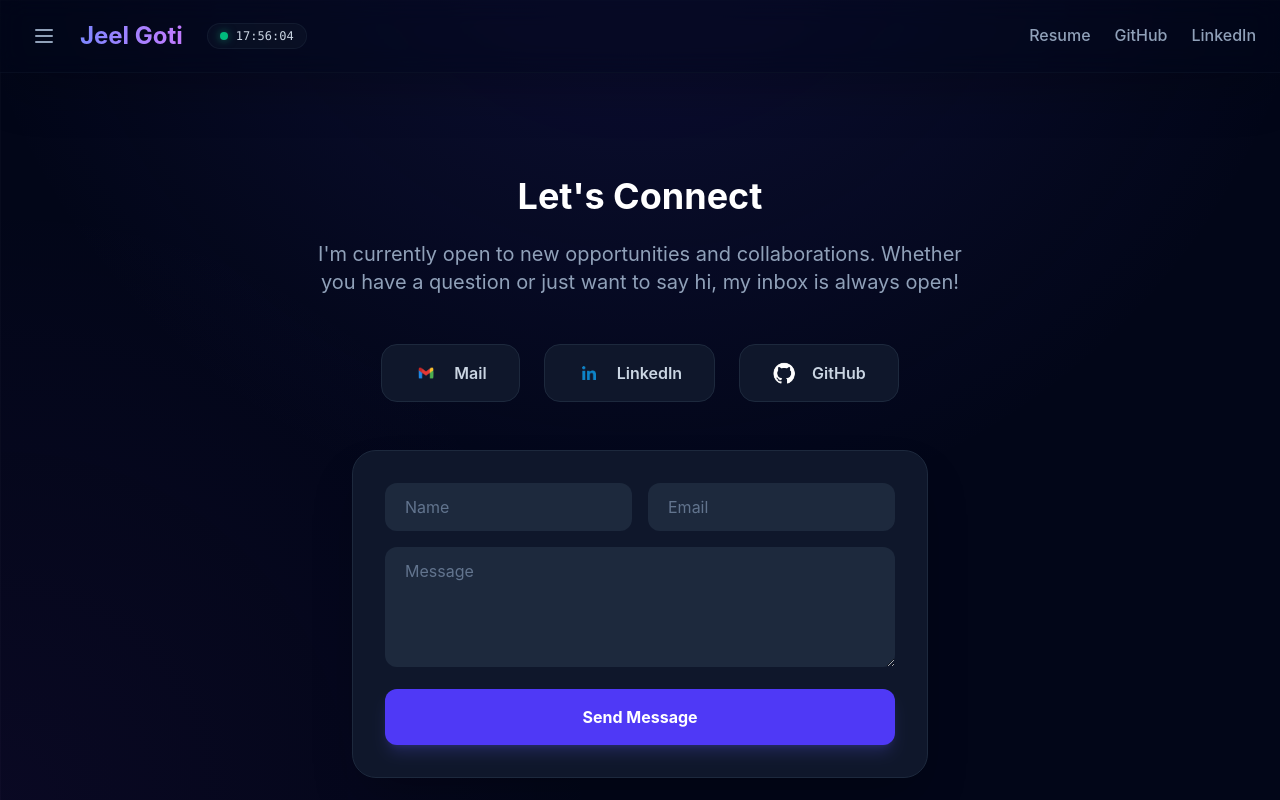
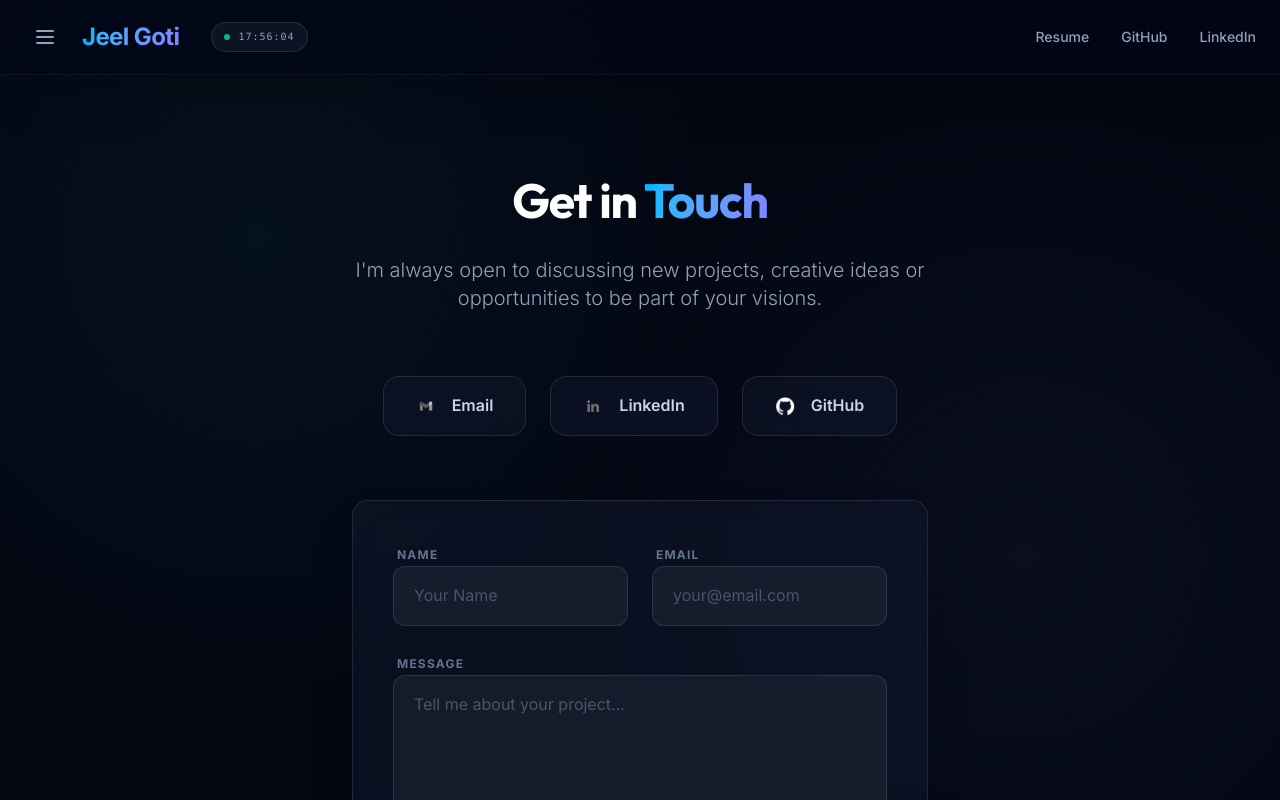
Before and after one commit to jeelgoti115-arch/jeel-portfolio, a React (Vite) app in the folder jeelportfolio/: page /contact in a window 1280 px wide. Shown: the top 800 px of the page. Built offline with nearby package versions, Linux system fonts and the light colour scheme.

Commit message:
Updated Theme

```diff
--- a/jeelportfolio/index.html
+++ b/jeelportfolio/index.html
@@ -4,7 +4,10 @@
     <meta charset="UTF-8" />
     <link rel="icon" type="image/svg+xml" href="/vite.svg" />
     <meta name="viewport" content="width=device-width, initial-scale=1.0" />
-    <title>jeelportfolio</title>
+    <link rel="preconnect" href="https://fonts.googleapis.com">
+    <link rel="preconnect" href="https://fonts.gstatic.com" crossorigin>
+    <link href="https://fonts.googleapis.com/css2?family=Inter:wght@300;400;500;600;700&family=Outfit:wght@300;400;500;600;700&display=swap" rel="stylesheet">
+    <title>Jeel Goti | Portfolio</title>
   </head>
   <body>
     <div id="root"></div>
--- a/jeelportfolio/src/App.jsx
+++ b/jeelportfolio/src/App.jsx
@@ -36,7 +36,7 @@ const App = () => {
 
   return (
     <Router>
-      <div className="min-h-screen text-slate-100 font-sans selection:bg-indigo-500/30 selection:text-indigo-200">
+      <div className="min-h-screen text-slate-100 selection:bg-sky-500/30 selection:text-sky-200">
         <Navbar onMenuClick={() => setIsSidebarOpen(true)} />
 
         <Sidebar
--- a/jeelportfolio/src/components/ContactMe.jsx
+++ b/jeelportfolio/src/components/ContactMe.jsx
@@ -13,9 +13,9 @@ const ContactMe = () => {
         whileInView={{ opacity: 1, scale: 1 }}
         viewport={{ once: true }}
         transition={{ duration: 0.3 }}
-        className="text-4xl font-bold text-white mb-6"
+        className="text-4xl md:text-5xl font-bold text-white mb-8"
       >
-        Let's Connect
+        Get in <span className="text-gradient">Touch</span>
       </motion.h2>
 
       <motion.p
@@ -23,9 +23,9 @@ const ContactMe = () => {
         whileInView={{ opacity: 1, y: 0 }}
         viewport={{ once: true }}
         transition={{ duration: 0.3, delay: 0.1 }}
-        className="text-xl text-slate-400 mb-12 max-w-2xl mx-auto"
+        className="text-xl text-slate-400 mb-16 max-w-2xl mx-auto font-light"
       >
-        I'm currently open to new opportunities and collaborations. Whether you have a question or just want to say hi, my inbox is always open!
+        I'm always open to discussing new projects, creative ideas or opportunities to be part of your visions.
       </motion.p>
 
       <motion.div
@@ -33,39 +33,26 @@ const ContactMe = () => {
         whileInView={{ opacity: 1, y: 0 }}
         viewport={{ once: true }}
         transition={{ duration: 0.3, delay: 0.2 }}
-        className="flex flex-wrap justify-center gap-6 mb-12"
+        className="flex flex-wrap justify-center gap-6 mb-16"
       >
+        {[
+          { name: 'Email', icon: '/mail.png', href: 'mailto:jeelgoti115@gmail.com' },
+          { name: 'LinkedIn', icon: '/linkedln.png', href: 'https://www.linkedin.com/in/jeel-goti-b9a984280/' },
+          { name: 'GitHub', icon: '/github.png', href: 'https://github.com/jeelgoti115-arch' }
+        ].map((link) => (
           <motion.a
-          whileHover={{ scale: 1.05, translateY: -5 }}
+            key={link.name}
+            whileHover={{ y: -5 }}
             whileTap={{ scale: 0.95 }}
-          href="mailto:jeelgoti115@gmail.com"
-          className="flex items-center gap-4 px-8 py-4 bg-slate-900 border border-slate-800 rounded-2xl hover:border-indigo-500 hover:text-indigo-400 transition-all font-semibold text-slate-300 group"
+            href={link.href}
+            target={link.name !== 'Email' ? "_blank" : undefined}
+            rel={link.name !== 'Email' ? "noopener noreferrer" : undefined}
+            className="glass-card flex items-center gap-4 px-8 py-4 hover:border-sky-500/30 transition-all font-semibold text-slate-300 group"
           >
-          <img src="/mail.png" alt="Mail" className="w-6 h-6 object-contain group-hover:rotate-12 transition-transform" />
-          Mail
+            <img src={link.icon} alt={link.name} className="w-5 h-5 object-contain grayscale group-hover:grayscale-0 transition-all" />
+            {link.name}
           </motion.a>
-        <motion.a
-          whileHover={{ scale: 1.05, translateY: -5 }}
-          whileTap={{ scale: 0.95 }}
-          href="https://www.linkedin.com/in/jeel-goti-b9a984280/"
-          target="_blank"
-          rel="noopener noreferrer"
-          className="flex items-center gap-4 px-8 py-4 bg-slate-900 border border-slate-800 rounded-2xl hover:border-indigo-500 hover:text-indigo-400 transition-all font-semibold text-slate-300 group"
-        >
-          <img src="/linkedln.png" alt="LinkedIn" className="w-6 h-6 object-contain group-hover:rotate-12 transition-transform" />
-          LinkedIn
-        </motion.a>
-        <motion.a
-          whileHover={{ scale: 1.05, translateY: -5 }}
-          whileTap={{ scale: 0.95 }}
-          href="https://github.com/jeelgoti115-arch"
-          target="_blank"
-          rel="noopener noreferrer"
-          className="flex items-center gap-4 px-8 py-4 bg-slate-900 border border-slate-800 rounded-2xl hover:border-indigo-500 hover:text-indigo-400 transition-all font-semibold text-slate-300 group"
-        >
-          <img src="/github.png" alt="GitHub" className="w-6 h-6 object-contain group-hover:rotate-12 transition-transform" />
-          GitHub
-        </motion.a>
+        ))}
       </motion.div>
 
       <motion.form
@@ -73,29 +60,38 @@ const ContactMe = () => {
         whileInView={{ opacity: 1, y: 0 }}
         viewport={{ once: true }}
         transition={{ duration: 0.4, delay: 0.3 }}
-        className="max-w-xl mx-auto space-y-4 bg-slate-900 p-8 rounded-3xl shadow-2xl border border-slate-800"
+        className="max-w-xl mx-auto space-y-6 glass-card p-10 shadow-2xl"
       >
-        <div className="grid md:grid-cols-2 gap-4">
+        <div className="grid md:grid-cols-2 gap-6">
+          <div className="space-y-2 text-left">
+            <label className="text-xs font-bold text-slate-500 uppercase tracking-widest ml-1">Name</label>
             <input
               type="text"
-            placeholder="Name"
-            className="w-full px-5 py-3 rounded-xl bg-slate-800 border-none text-white focus:ring-2 focus:ring-indigo-500 outline-none placeholder:text-slate-500"
+              placeholder="Your Name"
+              className="w-full px-5 py-4 rounded-xl bg-white/5 border border-white/10 text-white focus:border-sky-500/50 outline-none transition-all placeholder:text-slate-600"
             />
+          </div>
+          <div className="space-y-2 text-left">
+            <label className="text-xs font-bold text-slate-500 uppercase tracking-widest ml-1">Email</label>
             <input
               type="email"
-            placeholder="Email"
-            className="w-full px-5 py-3 rounded-xl bg-slate-800 border-none text-white focus:ring-2 focus:ring-indigo-500 outline-none placeholder:text-slate-500"
+              placeholder="your@email.com"
+              className="w-full px-5 py-4 rounded-xl bg-white/5 border border-white/10 text-white focus:border-sky-500/50 outline-none transition-all placeholder:text-slate-600"
             />
           </div>
+        </div>
+        <div className="space-y-2 text-left">
+          <label className="text-xs font-bold text-slate-500 uppercase tracking-widest ml-1">Message</label>
           <textarea
-          placeholder="Message"
-          rows="4"
-          className="w-full px-5 py-3 rounded-xl bg-slate-800 border-none text-white focus:ring-2 focus:ring-indigo-500 outline-none placeholder:text-slate-500"
+            placeholder="Tell me about your project..."
+            rows="5"
+            className="w-full px-5 py-4 rounded-xl bg-white/5 border border-white/10 text-white focus:border-sky-500/50 outline-none transition-all placeholder:text-slate-600"
           ></textarea>
+        </div>
         <motion.button
           whileHover={{ scale: 1.02 }}
           whileTap={{ scale: 0.98 }}
-          className="w-full py-4 bg-indigo-600 text-white rounded-xl font-bold hover:bg-indigo-700 transition-colors shadow-lg shadow-indigo-500/20"
+          className="btn-primary w-full py-4 text-lg"
         >
           Send Message
         </motion.button>
--- a/jeelportfolio/src/components/Navbar.jsx
+++ b/jeelportfolio/src/components/Navbar.jsx
@@ -27,14 +27,14 @@ const Navbar = ({ onMenuClick }) => {
       initial={{ y: -100 }}
       animate={{ y: 0 }}
       transition={{ duration: 0.5, ease: "easeOut" }}
-      className="fixed top-0 left-0 w-full bg-slate-950/40 backdrop-blur-md shadow-2xl z-50 px-6 py-4 flex justify-between items-center border-b border-slate-900/50"
+      className="fixed top-0 left-0 w-full bg-slate-950/60 backdrop-blur-xl shadow-2xl z-50 px-6 py-4 flex justify-between items-center border-b border-white/5"
     >
       <div className="flex items-center gap-4">
         <motion.button
           whileHover={{ scale: 1.1 }}
           whileTap={{ scale: 0.9 }}
           onClick={onMenuClick}
-          className="p-2 hover:bg-slate-900 rounded-lg transition-colors text-slate-400"
+          className="p-2 hover:bg-white/5 rounded-xl transition-colors text-slate-400 border border-transparent hover:border-white/10"
         >
           <svg xmlns="http://www.w3.org/2000/svg" className="h-6 w-6" fill="none" viewBox="0 0 24 24" stroke="currentColor">
             <path strokeLinecap="round" strokeLinejoin="round" strokeWidth={2} d="M4 6h16M4 12h16M4 18h16" />
@@ -45,18 +45,18 @@ const Navbar = ({ onMenuClick }) => {
           className="cursor-pointer"
         >
           <motion.span
-            whileHover={{ scale: 1.05 }}
-            className="text-2xl font-bold bg-gradient-to-r from-indigo-400 to-purple-400 bg-clip-text text-transparent inline-block"
+            whileHover={{ scale: 1.02 }}
+            className="text-2xl font-bold text-gradient inline-block tracking-tight"
           >
             Jeel Goti
           </motion.span>
         </Link>
-        <div className="hidden md:flex items-center gap-2 px-3 py-1 bg-slate-900/50 rounded-full border border-slate-800/50 text-xs font-mono text-slate-300 ml-2">
-          <div className="w-2 h-2 rounded-full bg-emerald-500 animate-pulse shadow-[0_0_8px_rgba(16,185,129,0.6)]"></div>
+        <div className="hidden md:flex items-center gap-2 px-3 py-1.5 bg-white/5 rounded-full border border-white/10 text-[10px] font-mono text-slate-400 ml-4 uppercase tracking-widest">
+          <div className="w-1.5 h-1.5 rounded-full bg-emerald-500 animate-pulse"></div>
           {formatTime(time)}
         </div>
       </div>
-      <div className="flex gap-6 items-center">
+      <div className="flex gap-8 items-center">
         {['Resume', 'GitHub', 'LinkedIn'].map((item, idx) => {
           const links = {
             'Resume': '/jeel-goti-Resume.pdf',
@@ -73,9 +73,10 @@ const Navbar = ({ onMenuClick }) => {
               href={links[item]}
               target={item !== 'Resume' ? "_blank" : undefined}
               rel="noopener noreferrer"
-              className="text-slate-400 hover:text-indigo-400 font-medium transition-colors border-b-2 border-transparent hover:border-indigo-400"
+              className="text-sm text-slate-400 hover:text-white font-medium transition-all relative group"
             >
               {item}
+              <span className="absolute -bottom-1 left-0 w-0 h-0.5 bg-gradient-to-r from-sky-400 to-indigo-500 transition-all duration-300 group-hover:w-full"></span>
             </motion.a>
           );
         })}
--- a/jeelportfolio/src/index.css
+++ b/jeelportfolio/src/index.css
@@ -1,14 +1,71 @@
 @import "tailwindcss";
 
 @layer base {
+  :root {
+    --bg-primary: #030712;
+    --bg-secondary: #0f172a;
+    --accent-primary: #38bdf8;
+    --accent-secondary: #818cf8;
+    --text-primary: #f8fafc;
+    --text-secondary: #94a3b8;
+    --glass-bg: rgba(15, 23, 42, 0.6);
+    --glass-border: rgba(255, 255, 255, 0.1);
+  }
+
+  * {
+    margin: 0;
+    padding: 0;
+    box-sizing: border-box;
+  }
+
   body {
-    @apply bg-slate-950 text-slate-100;
+    @apply text-slate-100;
+    font-family: 'Inter', sans-serif;
+    background-color: var(--bg-primary);
     background-image:
-      radial-gradient(circle at 50% -20%, rgba(79, 70, 229, 0.15) 0%, transparent 60%),
-      radial-gradient(circle at 0% 100%, rgba(147, 51, 234, 0.05) 0%, transparent 40%),
-      linear-gradient(to right, rgba(255, 255, 255, 0.02) 1px, transparent 1px),
-      linear-gradient(to bottom, rgba(255, 255, 255, 0.02) 1px, transparent 1px);
-    background-size: 100% 100%, 100% 100%, 40px 40px, 40px 40px;
+      radial-gradient(circle at 20% 30%, rgba(56, 189, 248, 0.05) 0%, transparent 40%),
+      radial-gradient(circle at 80% 70%, rgba(129, 140, 248, 0.05) 0%, transparent 40%);
     background-attachment: fixed;
+    line-height: 1.6;
+    overflow-x: hidden;
+  }
+
+  h1, h2, h3, h4, h5, h6 {
+    font-family: 'Outfit', sans-serif;
+    @apply font-bold tracking-tight;
+  }
+
+  .glass-card {
+    background: var(--glass-bg);
+    backdrop-filter: blur(12px);
+    -webkit-backdrop-filter: blur(12px);
+    border: 1px solid var(--glass-border);
+    border-radius: 1rem;
+    transition: all 0.3s cubic-bezier(0.4, 0, 0.2, 1);
+  }
+
+  .glass-card:hover {
+    border-color: rgba(56, 189, 248, 0.3);
+    box-shadow: 0 10px 30px -10px rgba(0, 0, 0, 0.5);
+  }
+
+  .text-gradient {
+    @apply bg-clip-text text-transparent bg-gradient-to-r from-sky-400 to-indigo-400;
+  }
+
+  .btn-primary {
+    @apply px-6 py-3 rounded-full font-medium transition-all duration-300
+           bg-gradient-to-r from-sky-500 to-indigo-500 hover:from-sky-600 hover:to-indigo-600
+           shadow-lg shadow-sky-500/20 hover:shadow-sky-500/40 transform hover:-translate-y-0.5;
+  }
+
+  .btn-secondary {
+    @apply px-6 py-3 rounded-full font-medium transition-all duration-300
+           border border-slate-700 hover:bg-slate-800 text-slate-200;
   }
 }
+
+/* Smooth Scrolling */
+html {
+  scroll-behavior: smooth;
+}
```
Also changed, not shown: jeelportfolio/src/components/AboutMe.jsx (+27 -28 lines), jeelportfolio/src/components/Education.jsx (+11 -12 lines), jeelportfolio/src/components/Experience.jsx (+18 -21 lines), jeelportfolio/src/components/Introduction.jsx (+10 -10 lines), jeelportfolio/src/components/Projects.jsx (+34 -23 lines), jeelportfolio/src/components/Sidebar.jsx (+20 -10 lines), jeelportfolio/src/components/Skills.jsx (+13 -17 lines), jeelportfolio/public/antigravity.png, jeelportfolio/public/vscode.png. Lines whose indentation alone changed are shown as unchanged.
